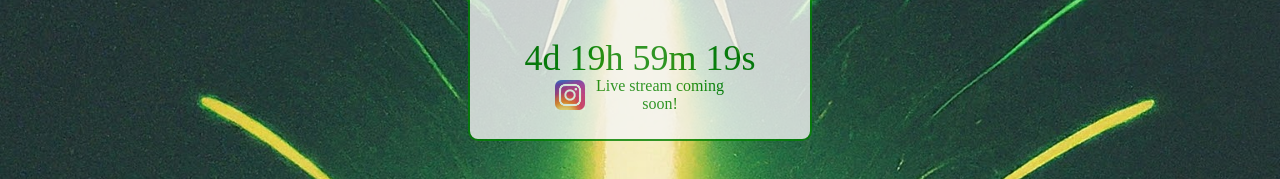
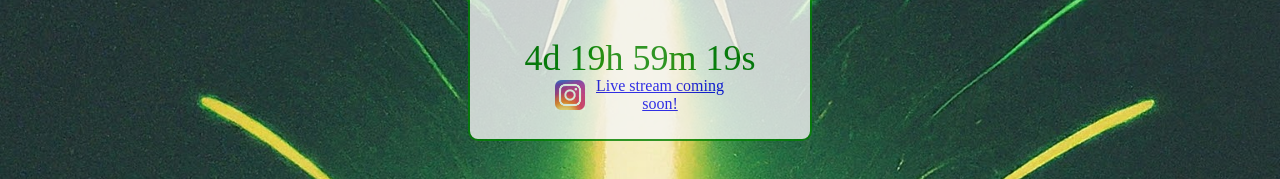
Before and after one commit to Sk-skipper/presslaunchweb, a plain HTML site: page index.html in a window 1280 px wide. Shown: the part 433-612 px from the top of the page. Drawn offline with Linux system fonts and the light colour scheme.

Commit message:
Update index.html

```diff
--- a/index.html
+++ b/index.html
@@ -67,10 +67,10 @@
   <div id="countdown"></div>
 
   <!-- Instagram Link -->
-  <div id="instagram-link">
+  <a id="instagram-link" href="https://www.instagram.com/mis_gamepass_launch?igsh=MXF2ZmUzZzJxeW84bw%3D%3D&utm_source=qr" target="_blank">
     <img src="background/instagram.jpeg" alt="Instagram">
     <p id="livestream-text">Live stream coming soon!</p>
-  </div>
+  </a>
 </div>
 
 <script>
```
